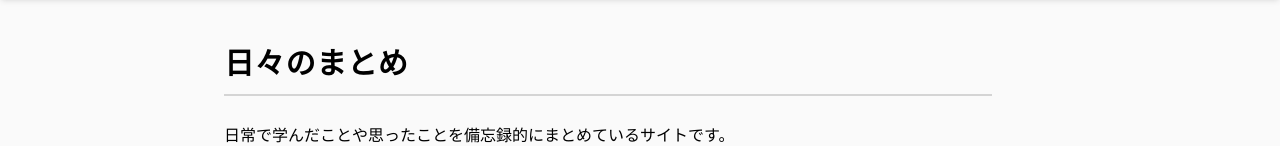
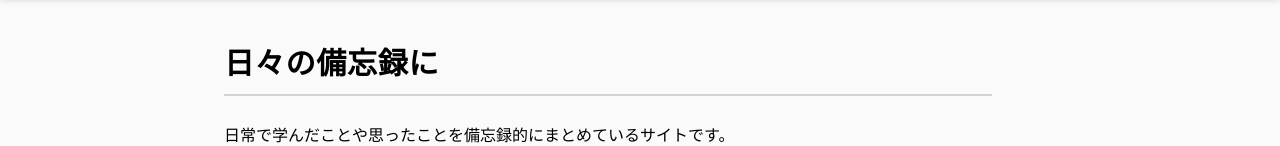
Before and after one commit to rukuno717-beep/turedure-physics, a Next.js app: page / in a window 1280 px wide. Shown: the part 522-668 px from the top of the page. Built offline with nearby package versions, Linux system fonts and the light colour scheme.

Commit message:
fix: change section title

```diff
--- a/app/page.tsx
+++ b/app/page.tsx
@@ -4,10 +4,10 @@ import { PhysicsIcon, NoteIcon, BookIcon, CoffeeIcon } from '@/components/Header
 export default function Home() {
   return (
     <div className="space-y-12 max-w-3xl">
-      {/* 日々のまとめ セクション */}
+      {/* 日々の備忘録 セクション */}
       <section>
         <h2 className="text-3xl font-bold text-black border-b-2 border-neutral-300 pb-3 mb-6 tracking-wide">
-          日々のまとめ
+          日々の備忘録に
         </h2>
 
         {/* 本文（スマホは text-sm、PCは text-base） */}
```
